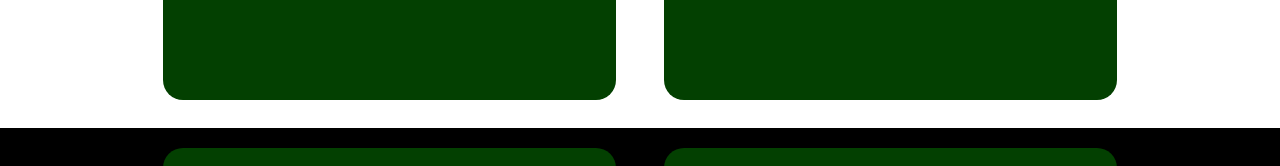
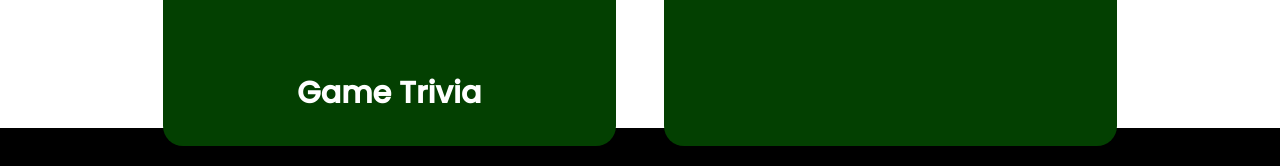
Before and after one commit to LucasBelgamann/Port-lucas, a React (Vite) app in the folder my-vue-app/: page / in a window 1280 px wide. Shown: the part 4310-4476 px from the top of the page. Built offline with nearby package versions, Linux system fonts and the light colour scheme.

Commit message:
Adição de projeto trivia

```diff
--- a/my-vue-app/src/projetos/Projects.jsx
+++ b/my-vue-app/src/projetos/Projects.jsx
@@ -25,7 +25,8 @@ function Projetos() {
             <h3>Card Triunfo</h3>
           </div>
           <div className="projects">
-            <i class="fa-solid fa-folder-open"></i>
+            <a href="https://trivia-orcin.vercel.app/" target="blanck"><i class="fa-solid fa-folder-open"></i></a>
+            <h3>Game Trivia</h3>
           </div>
           <div className="projects">
             <i class="fa-solid fa-folder-open"></i>
```
